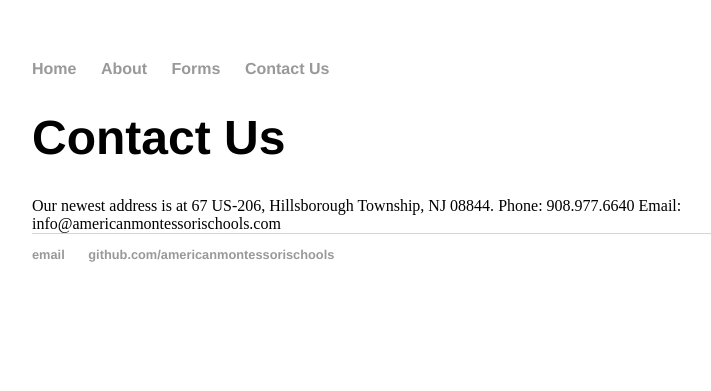
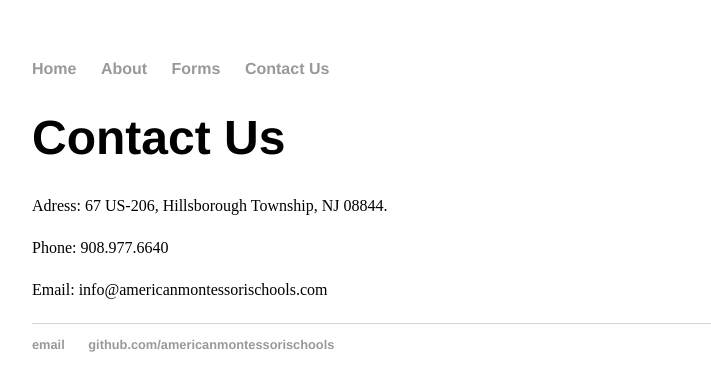
Before and after one commit to americanmontessorischools/americanmontessorischools.github.io, a Jekyll site: the page built from contact/index.html, in a window 1280 px wide. Shown: the top 391 px of the page, without its empty margins (160-871 px from the left). Built offline with Jekyll 4.4.1, drawn with Linux system fonts in a browser that asks for light colours.

Commit message:
Update index.html

```diff
--- a/contact/index.html
+++ b/contact/index.html
@@ -3,6 +3,7 @@ layout: default
 title: Contact Us
 ---
 <h1>{{ page.title }}</h1>
-<p1>Our newest address is at 67 US-206, Hillsborough Township, NJ 08844.</p1>
-<p1>Phone: 908.977.6640</p1>
-<p1>Email: info@americanmontessorischools.com</p1>
+<p></a></p>
+<p1>Adress: 67 US-206, Hillsborough Township, NJ 08844.</p>
+<p1>Phone: 908.977.6640</p>
+<p1>Email: info@americanmontessorischools.com</p>
```
